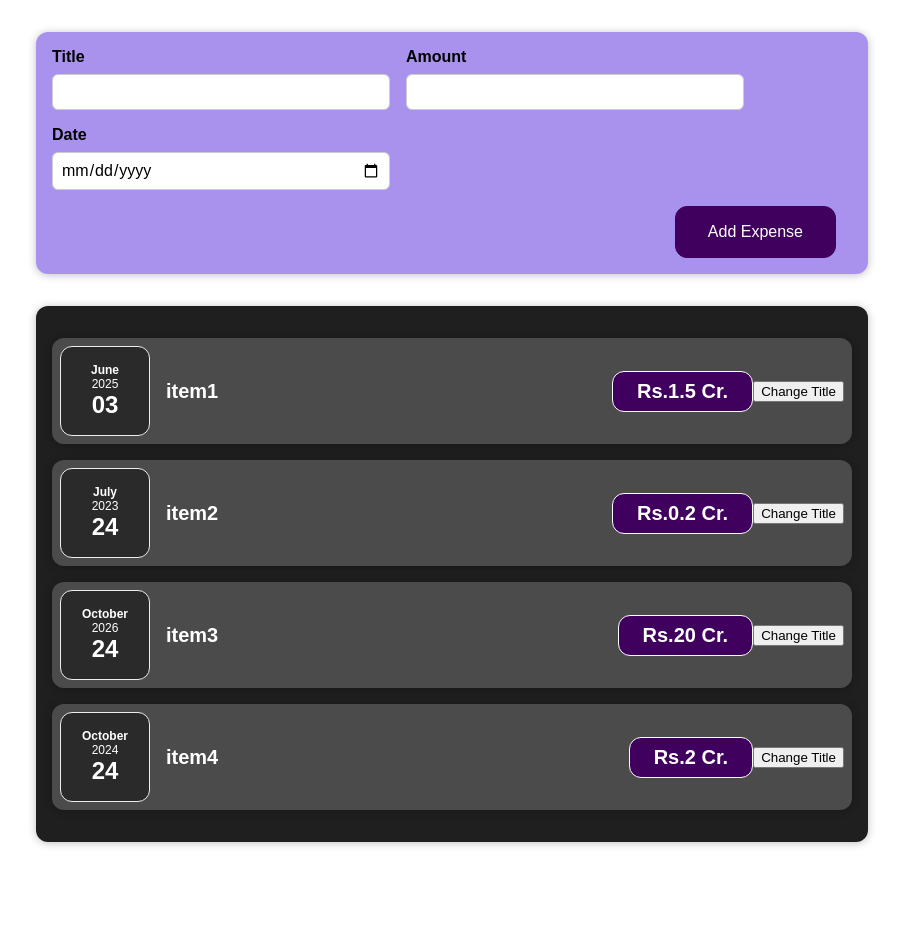
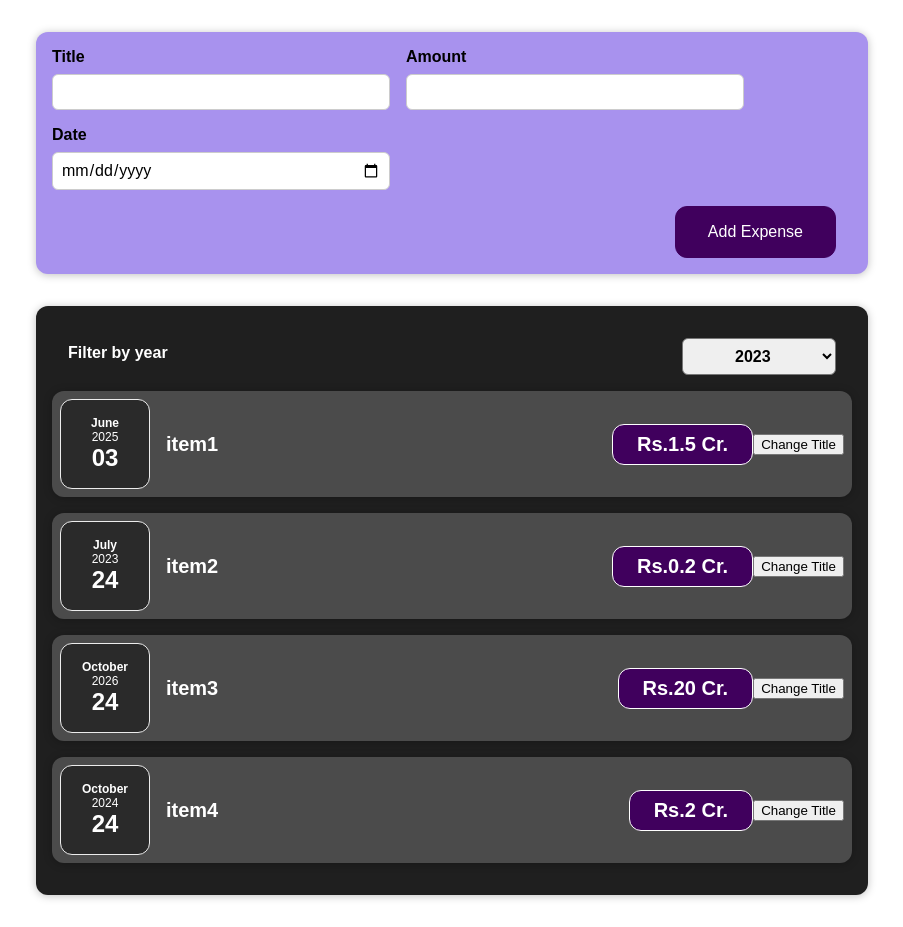
Before and after one commit to paras9sid/expense_tracker_react, a React (Create React App) app: page / in a window 1280 px wide. Shown: the whole page, without its empty margins (188-1091 px from the left). Before the commit the page ends 874 px from the top, so only its background shows below. Built offline with nearby package versions, Linux system fonts and the light colour scheme.

Commit message:
Filtered Year component added

```diff
--- a/src/components/Expenses/Expenses.js
+++ b/src/components/Expenses/Expenses.js
@@ -1,13 +1,23 @@
-import React from "react";
+import React, { useState } from "react";
 
 import Card from "../UI/Card";
 import "./Expenses.css";
 import ExpenseItem from "./ExpenseItem";
+import ExpensesFilter from "./ExpensesFilter";
 
 // function Expenses(props) {
 const Expenses = (props) => {
+  const [filteredYear, setFilteredYear] = useState("2023");
+  const filterChangeHandler = (selectedYear) => {
+    setFilteredYear(selectedYear);
+  };
   return (
+    <div>
       <Card className="expenses">
+        <ExpensesFilter
+          selected={filteredYear}
+          onChangeFilter={filterChangeHandler}
+        />
         <ExpenseItem
           title={props.items[0].title}
           date={props.items[0].date}
@@ -31,6 +41,7 @@
           amount={props.items[3].amount}
         />
       </Card>
+    </div>
   );
 };
 
--- /dev/null
+++ b/src/components/Expenses/ExpensesFilter.css
@@ -0,0 +1,24 @@
+.expenses-filter {
+  color: white;
+  padding: 0 1rem;
+}
+
+.expenses-filter__control {
+  display: flex;
+  width: 100%;
+  align-items: center;
+  justify-content: space-between;
+  margin: 1rem 0;
+}
+
+.expenses-filter label {
+  font-weight: bold;
+  margin-bottom: 0.5rem;
+}
+
+.expenses-filter select {
+  font: inherit;
+  padding: 0.5rem 3rem;
+  font-weight: bold;
+  border-radius: 6px;
+}
--- /dev/null
+++ b/src/components/Expenses/ExpensesFilter.js
@@ -0,0 +1,25 @@
+import React from "react";
+
+import "./ExpensesFilter.css";
+
+const ExpensesFilter = (props) => {
+  const dropDownChangeHandler = (event) => {
+    props.onChangeFilter(event.target.value);
+  };
+  return (
+    <div className="expenses-filter">
+      <div className="expenses-filter__control">
+        <label>Filter by year</label>
+        <select value={props.selected} onChange={dropDownChangeHandler}>
+          <option value="2022">2023</option>
+          <option value="2022">2022</option>
+          <option value="2021">2021</option>
+          <option value="2020">2020</option>
+          <option value="2019">2019</option>
+        </select>
+      </div>
+    </div>
+  );
+};
+
+export default ExpensesFilter;
```
Lines whose indentation alone changed are shown as unchanged.
